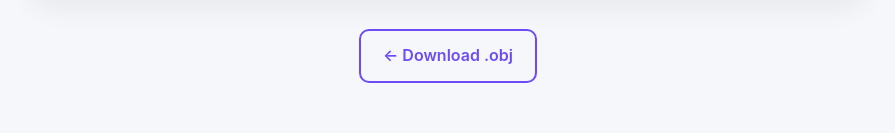
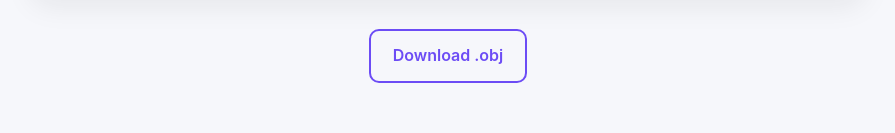
Before and after one commit to HardtryEntertainment/hardtryentertainment.github.io, a plain HTML site: page 3d-model/index.html in a window 1280 px wide. Shown: the part 791-924 px from the top of the page, without its empty margins (192-1087 px from the left). Drawn offline with Linux system fonts and the light colour scheme.

Commit message:
updated fogshader page

```diff
--- a/3d-model/index.html
+++ b/3d-model/index.html
@@ -147,7 +147,6 @@
             <h2>Video</h2>
             <section class="video-card">
                 <div class="video-wrapper">
-                    <!-- Replace VIDEO_ID with your YouTube video ID -->
                     <iframe
                         src="https://www.youtube.com/embed/eP5IaFnWFoA"
                         title="3D Modeling video"
@@ -157,7 +156,7 @@
                 </div>
             </section>
             <div class="actions">
-                <a class="btn" href="https://drive.google.com/file/d/1T1meLFLPSYJoG3f_P5QhFhn7zs23xBkQ/view?usp=sharing">&larr; Download .obj</a>
+                <a class="btn" href="https://drive.google.com/file/d/1T1meLFLPSYJoG3f_P5QhFhn7zs23xBkQ/view?usp=sharing"> Download .obj</a>
             </div>
             <div class="actions">
                 <a class="btn" href="../">&larr; Back to main page</a>
```
